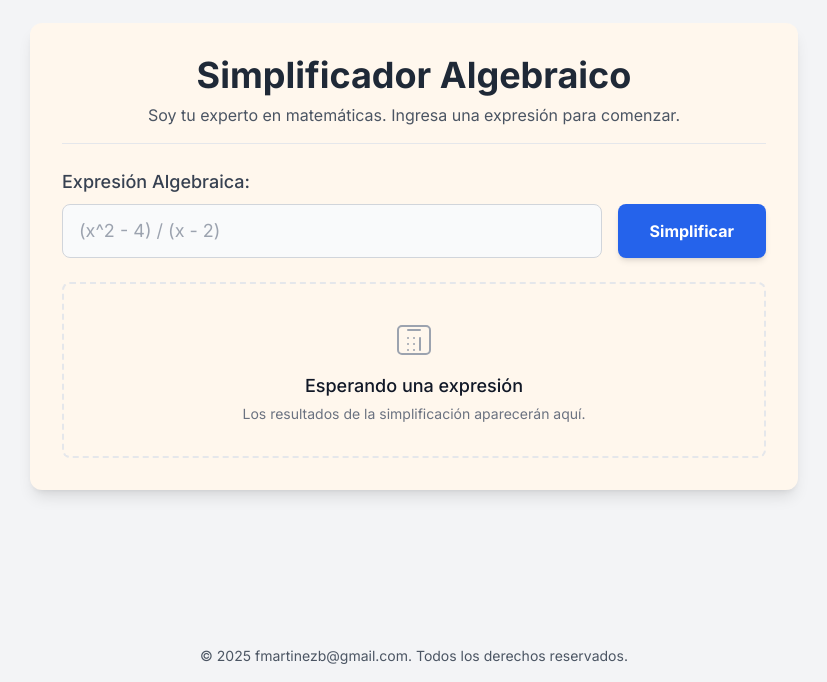
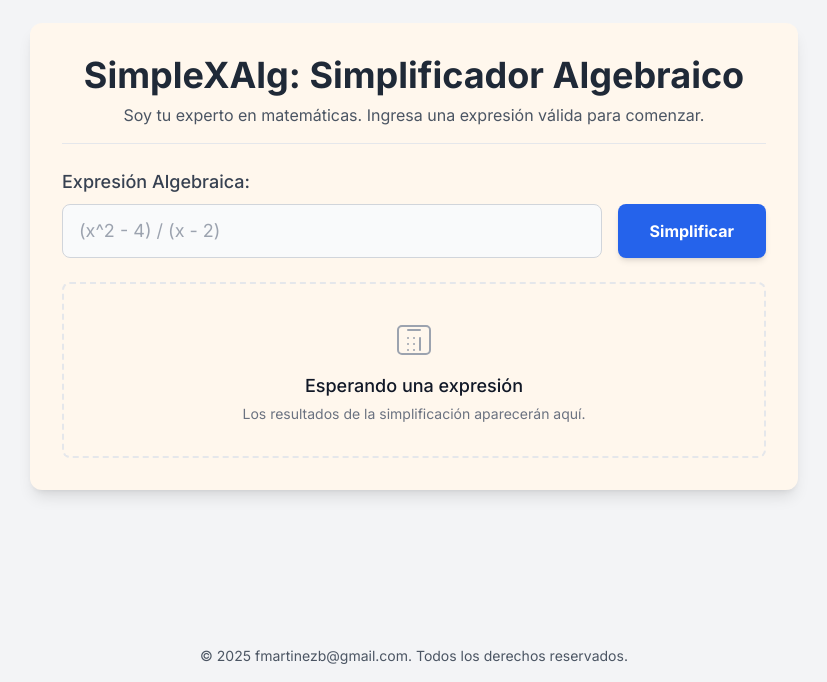
Before and after one commit to clasesunitrans/SimpleXAlg, a plain HTML site: page index.html in a window 1280 px wide. Shown: the part 118-800 px from the top of the page, without its empty margins (226-1053 px from the left). Drawn offline with nearby package versions, Linux system fonts and the light colour scheme.

Commit message:
Update index.html
Cambio a SimpleXAlg

```diff
--- a/index.html
+++ b/index.html
@@ -63,8 +63,8 @@
 
             <!-- Header Section -->
             <div class="text-center border-b pb-4 mb-6">
-                <h1 class="text-3xl md:text-4xl font-bold text-gray-800">Simplificador Algebraico</h1>
-                <p class="text-gray-600 mt-2">Soy tu experto en matemáticas. Ingresa una expresión para comenzar.</p>
+                <h1 class="text-3xl md:text-4xl font-bold text-gray-800">SimpleXAlg: Simplificador Algebraico</h1>
+                <p class="text-gray-600 mt-2">Soy tu experto en matemáticas. Ingresa una expresión válida para comenzar.</p>
             </div>
 
             <!-- Input Section -->
```
